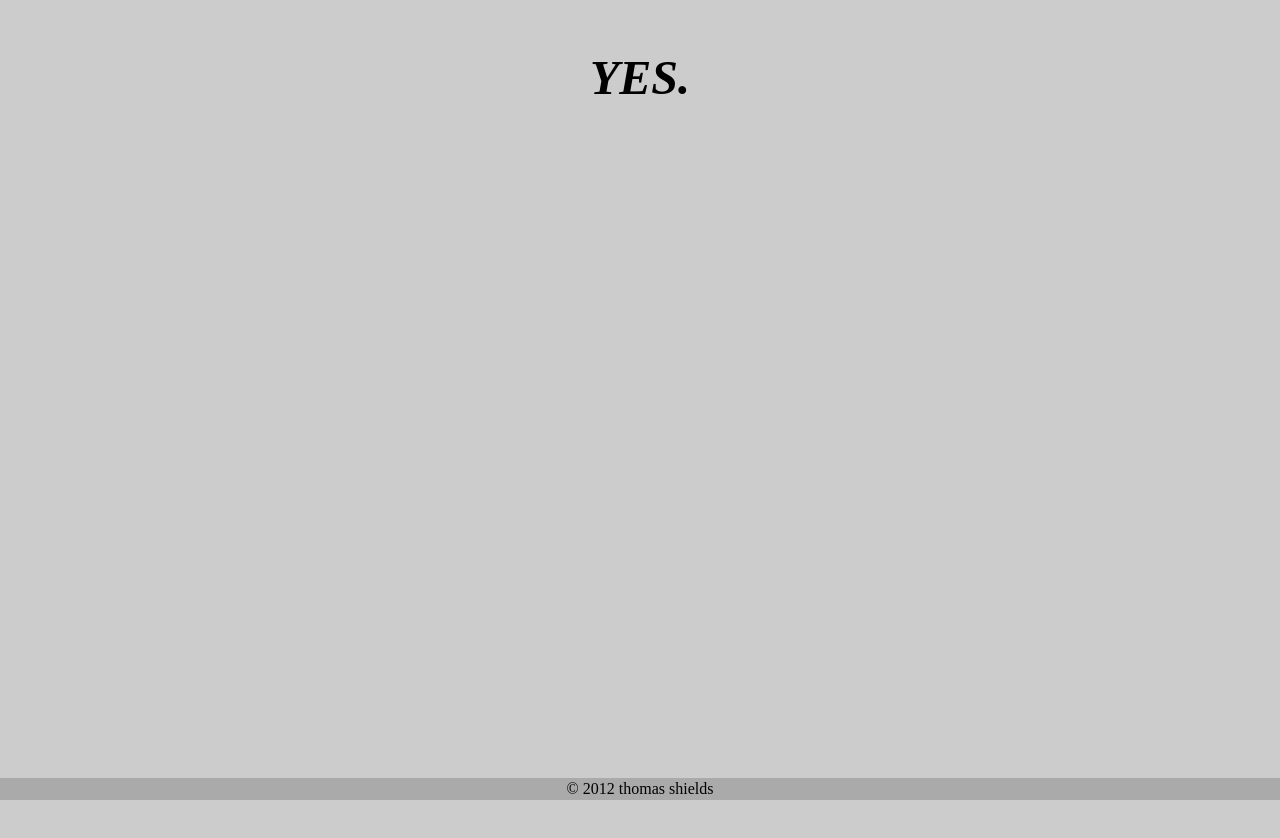
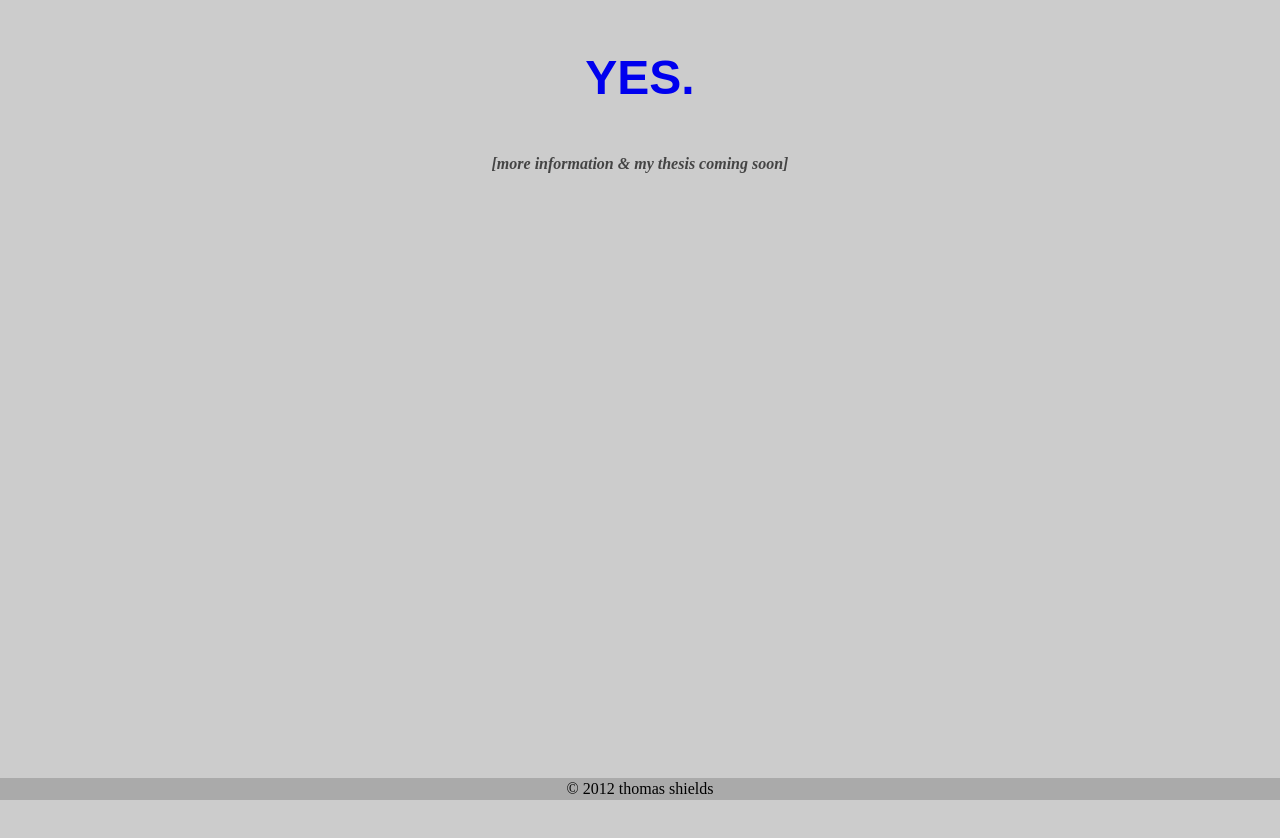
Before and after one commit to thomas4g/stupidinternet, a plain HTML site: page index.html in a window 1280 px wide. Drawn offline with Linux system fonts and the light colour scheme.

Commit message:
linked and coming soon stuff

```diff
--- a/index.html
+++ b/index.html
@@ -14,10 +14,12 @@ padding:0;
 h1 {
 font-size:3em;
 font-weight:bold;
-font-style:italic;
+font-family:sans-serif;
 text-align:center;
 margin:50px;
+text-decoration:none;
 }
+h1 a { text-decoration:none; }
 footer {
 width:100%;
 position:fixed;
@@ -27,10 +29,18 @@ background-color:#aaa;
 margin:0;
 text-align:center;
 }
+h2 {
+text-align:center;
+color:#444;
+font-size:1em;
+font-style:italic;
+font-family:serif;
+}
 </style>
 </head>
 <body>
-	<h1 title="Is the Internet Making Us Stupid?">YES.</h1>
+	<h1 title="Is the Internet Making Us Stupid?"><a href="http://www.theatlantic.com/magazine/archive/2008/07/is-google-making-us-stupid/6868/">YES.</a></h1>
+	<h2>[more information &amp; my thesis coming soon]</h2>
 	<footer>&copy; 2012 thomas shields</footer>
 </body>
 </html>
```
